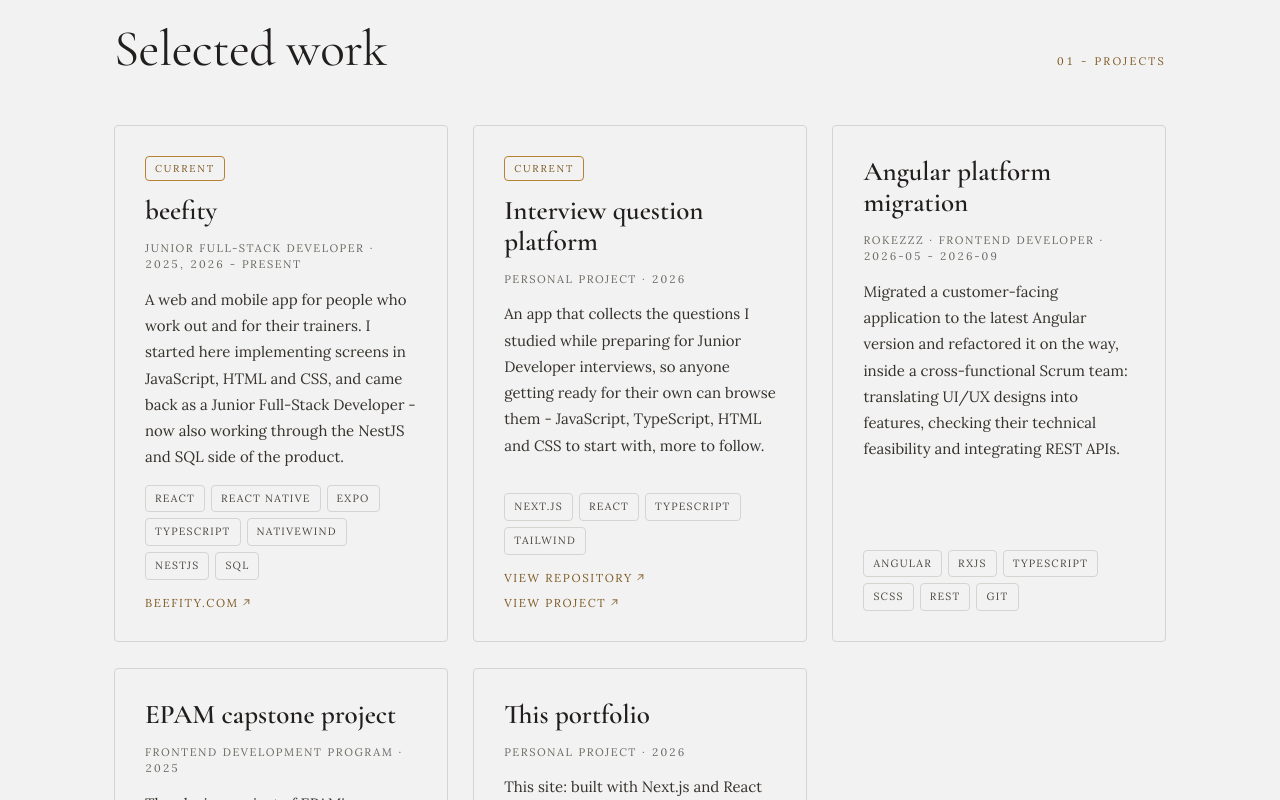
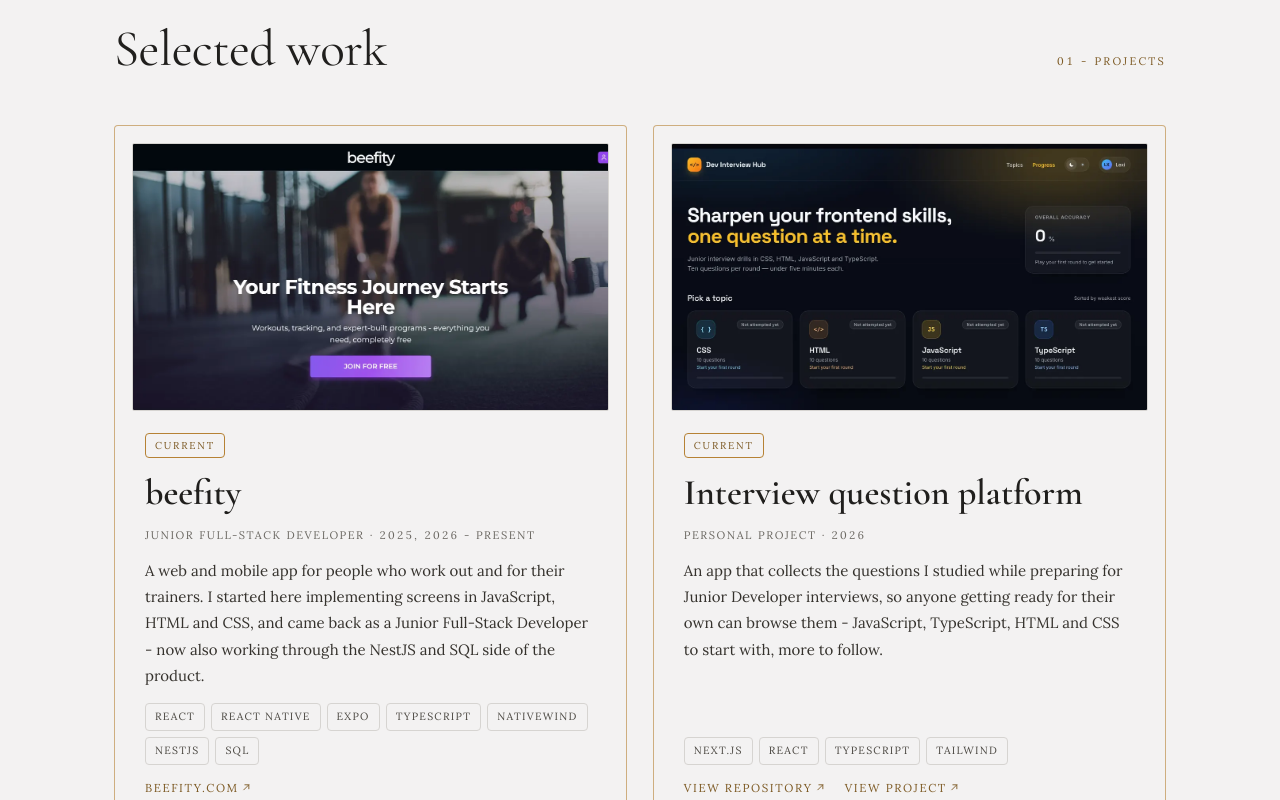
Before and after one commit to martynakweczke/portfolio, a Next.js app: page / in a window 1280 px wide. Shown: the part 1040-1840 px from the top of the page. Built offline with nearby package versions, Linux system fonts and the light colour scheme.

Commit message:
improve project-card

```diff
--- a/components/project-card.tsx
+++ b/components/project-card.tsx
@@ -1,5 +1,6 @@
 "use client";
 
+import Image from "next/image";
 import { useLanguage } from "@/components/providers/language-provider";
 import type { Copy } from "@/lib/content";
 import { ExternalArrow } from "@/components/external-arrow";
@@ -12,13 +13,32 @@ export function ProjectCard({ project }: { project: Project }) {
     project.links.find((link) => !link.href.includes("github.com")) ?? project.links[0];
 
   return (
-    <article className="relative flex flex-col gap-3.5 rounded border border-line bg-bg p-[clamp(20px,2.4vw,30px)] transition duration-[250ms] hover:-translate-y-[3px] hover:border-gold hover:shadow-[0_8px_24px_-18px_var(--shadow)]">
+    <article
+      className={`relative flex flex-col gap-3.5 rounded border bg-bg p-[clamp(20px,2.4vw,30px)] transition ${
+        project.featured ? "border-gold/60" : "border-line"
+      } duration-[250ms] hover:-translate-y-[3px] hover:border-gold hover:shadow-[0_8px_24px_-18px_var(--shadow)]`}
+    >
+      {project.image ? (
+        <div className="relative -mx-[clamp(8px,1vw,14px)] -mt-[clamp(8px,1vw,14px)] mb-2 aspect-[16/9] overflow-hidden rounded-[2px] border border-line">
+          <Image
+            src={project.image}
+            alt=""
+            fill
+            sizes="(max-width: 760px) 90vw, 560px"
+            className="object-cover object-top"
+          />
+        </div>
+      ) : null}
       {project.badge ? (
         <span className="self-start rounded border border-gold px-[9px] py-1 text-[10px] uppercase tracking-[0.18em] text-gold-ink">
           {project.badge}
         </span>
       ) : null}
-      <h3 className="m-0 font-display text-[27px] font-semibold leading-[1.15]">
+      <h3
+        className={`m-0 font-display font-semibold leading-[1.15] ${
+          project.featured ? "text-[clamp(28px,3vw,36px)]" : "text-[25px]"
+        }`}
+      >
         {primary ? (
           <a
             href={primary.href}
--- a/components/work-section.tsx
+++ b/components/work-section.tsx
@@ -6,6 +6,8 @@ import { RepoList } from "@/components/repo-list";
 
 export function WorkSection() {
   const { t } = useLanguage();
+  const featured = t.projects.filter((project) => project.featured);
+  const others = t.projects.filter((project) => !project.featured);
 
   return (
     <section
@@ -20,8 +22,13 @@ export function WorkSection() {
           01 - {t.work.kicker}
         </p>
       </div>
-      <div className="grid grid-cols-[repeat(auto-fit,minmax(290px,1fr))] gap-[clamp(16px,2vw,26px)]">
-        {t.projects.map((project) => (
+      <div className="grid grid-cols-[repeat(auto-fit,minmax(min(100%,420px),1fr))] gap-[clamp(16px,2vw,26px)]">
+        {featured.map((project) => (
+          <ProjectCard key={project.title} project={project} />
+        ))}
+      </div>
+      <div className="mt-[clamp(16px,2vw,26px)] grid grid-cols-[repeat(auto-fit,minmax(min(100%,290px),1fr))] gap-[clamp(16px,2vw,26px)]">
+        {others.map((project) => (
           <ProjectCard key={project.title} project={project} />
         ))}
       </div>
--- a/lib/content.ts
+++ b/lib/content.ts
@@ -49,6 +49,8 @@ const en = {
   projects: [
     {
       title: "beefity",
+      featured: true,
+      image: "/assets/project-beefity.webp",
       badge: "Current",
       meta: "Junior Full-Stack developer · 2025, 2026 - present",
       body: "A web and mobile app for people who work out and for their trainers. I started here implementing screens in JavaScript, HTML and CSS, and came back as a Junior Full-Stack Developer - now also working through the NestJS and SQL side of the product.",
@@ -57,6 +59,8 @@ const en = {
     },
     {
       title: "Interview question platform",
+      featured: true,
+      image: "/assets/project-dev-interview-hub.webp",
       badge: "Current",
       meta: "Personal project · 2026",
       body: "An app that collects the questions I studied while preparing for Junior Developer interviews, so anyone getting ready for their own can browse them - JavaScript, TypeScript, HTML and CSS to start with, more to follow.",
@@ -290,6 +294,8 @@ const pl: Copy = {
   projects: [
     {
       title: "beefity",
+      featured: true,
+      image: "/assets/project-beefity.webp",
       badge: "Obecnie",
       meta: "Junior Full-Stack Developer · 2025, 2026 - obecnie",
       body: "Aplikacja webowa i mobilna dla osób trenujących oraz dla trenerów. Zaczynałam tu od implementacji prostych ekranów w JavaScripcie, HTML-u i CSS-ie, a wróciłam jako Junior Full-Stack Developer - dziś pracuję również po stronie NestJS i SQL.",
@@ -298,6 +304,8 @@ const pl: Copy = {
     },
     {
       title: "Platforma z pytaniami rekrutacyjnymi",
+      featured: true,
+      image: "/assets/project-dev-interview-hub.webp",
       badge: "Obecnie",
       meta: "Projekt własny · 2026",
       body: "Aplikacja z pytaniami, które studiuję, przygotowując się do rozmów rekrutacyjnych na stanowisko Junior Frontend - tak, aby każdy przygotowujący się do własnej rekrutacji mógł z nich korzystać. Na początek JavaScript, TypeScript, HTML i CSS, z czasem więcej.",
```
Also changed, not shown: public/assets/project-beefity.webp (added), public/assets/project-dev-interview-hub.webp (added).
